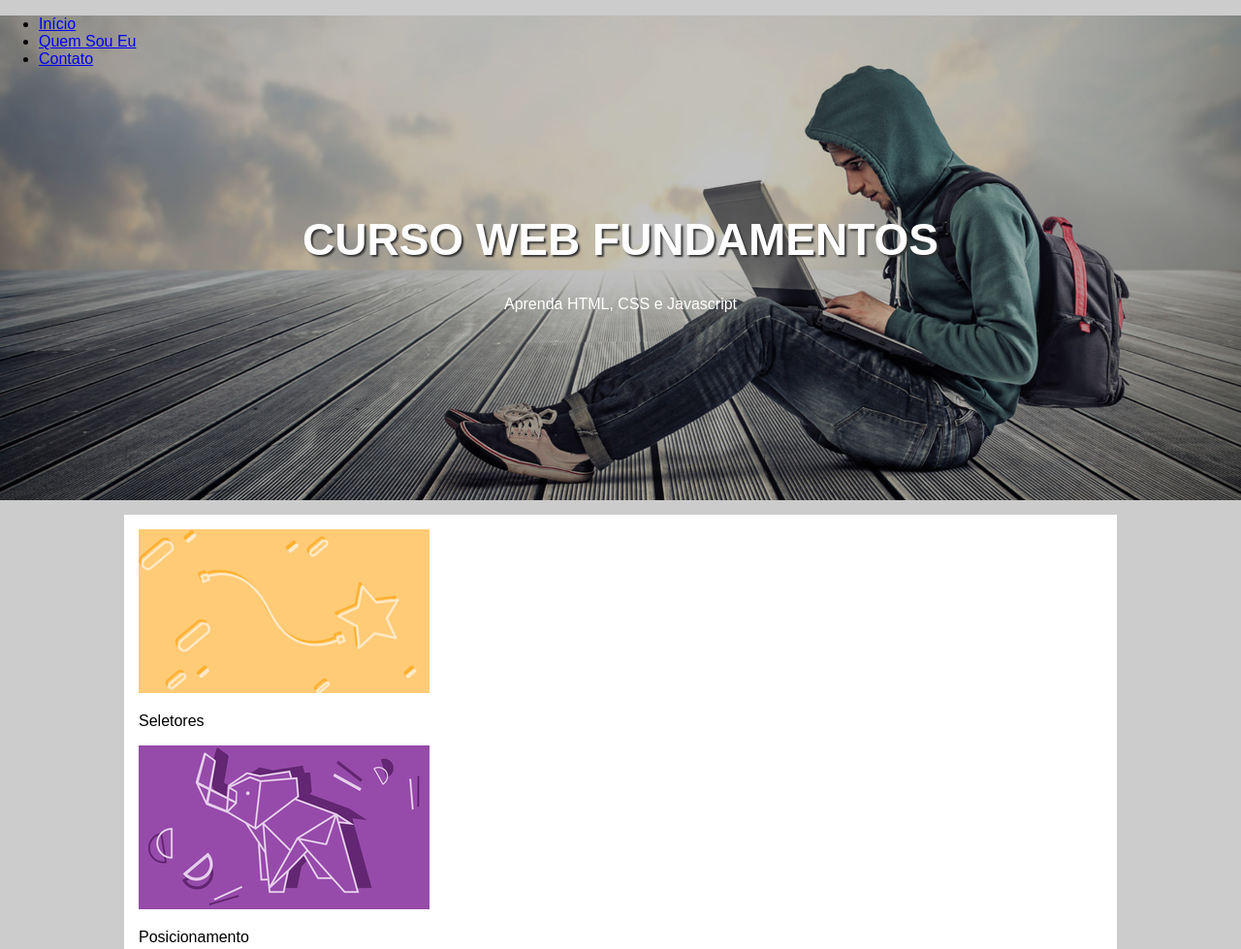
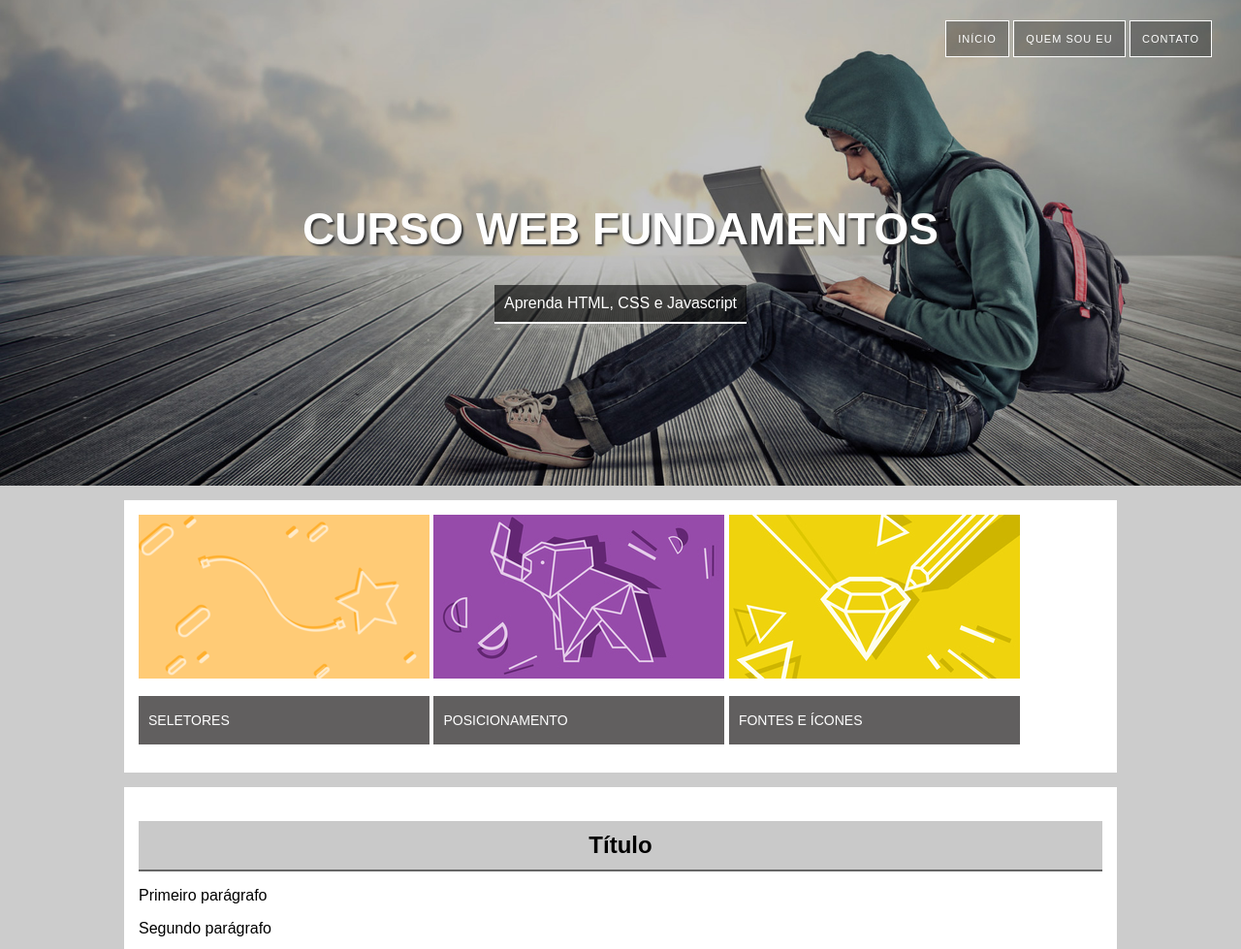
Before and after one commit to lpsaoleo/Front-End-Projects, a plain HTML site: page My_First_Page/index.html in a window 1280 px wide. Shown: the top 979 px of the page at 97% size. Drawn offline with Linux system fonts and the light colour scheme.

Commit message:
header complete

```diff
--- a/My_First_Page/css/style.css
+++ b/My_First_Page/css/style.css
@@ -9,6 +9,7 @@ body{
     height: 500px;
     background-position: right center;
     background-size: cover;
+    border-top: 1px solid transparent; /*Para remover a quebra da margem superior*/
 }
 
 .hero-content{
@@ -23,15 +24,80 @@ body{
     text-shadow: 2px 2px 2px #333;
 }
 
+.hero-content a{
+    background-color: rgba(0,0,0,.6);
+    display: inline-block;
+    padding: 10px;
+    border-bottom: 2px solid white;
+    text-decoration: none;
+    color: white;
+}
+
+.hero-content a:hover{
+    background: rgba(0,0,0,0.2);
+}
+
+.hero nav ul{
+    text-align: right;
+    margin: 20px 30px 0 0;
+}
+
+.hero-li{
+    display:inline-block;
+    list-style: none;
+    border: 1px solid white;
+}
+
+.hero nav a{
+    background: rgba(0,0,0,0.3); /*Define a transparência do conteúdo*/
+    display: block;
+    padding: 12px;
+    color: white;
+    text-decoration: none;
+    text-transform: uppercase;
+    font-size: 11px;
+    letter-spacing: 1px;
+}
+
+.hero nav a:hover{
+    background: rgba(0,0,0,0.2); /*Define a transparência do conteúdo durante o hover do mouse sobre o botao*/
+}
+
 main{
     width: 80%;
     margin: auto;
 }
 
-.content-section{
+.content-section, .content-section-card{
     background-color: white;
     padding: 15px;
     margin-top: 15px;
+
+}
+
+.card{
+    display: inline-block;
+}
+
+.card p{
+    background-color: rgb(97, 95, 95);
+    color: white;
+    text-transform: uppercase;
+    font-size: 14px;
+    height: 50px;
+    line-height: 50px;
+    padding-left: 10px;
+
+}
+
+.content-header{
+    background-color: rgb(201, 201, 201);
+    border-bottom-color: rgb(102, 102, 102);
+    border-bottom-width: 2px;
+    border-bottom-style: solid;
+    text-align: center;
+    height: 50px;
+    line-height: 50px; /*line height na mesma altura da caixa para centralizar */
 }
 
 footer{
--- a/My_First_Page/index.html
+++ b/My_First_Page/index.html
@@ -19,19 +19,19 @@
             <header class="hero">
             <nav>
                 <ul>
-                    <li><a href="index.html">Início</a></li>
-                    <li><a href="#">Quem Sou Eu</a></li>
-                    <li><a href="#">Contato</a></li>
+                    <li class="hero-li"><a href="index.html">Início</a></li>
+                    <li class="hero-li"><a href="https://github.com/lpsaoleo" target="_blank">Quem Sou Eu</a></li>
+                    <li class="hero-li"><a href="https://www.linkedin.com/in/luan-souza-60516250/" target="_blank">Contato</a></li>
                 </ul>
             </nav>
             <div class="hero-content">
                 <h1>Curso Web Fundamentos</h1>
-                <p>Aprenda HTML, CSS e Javascript</p>
+                <p><a href="https://www.udemy.com/course/curso-web-design-fundamentos-aprenda-html-css-e-javascript" target="_blank">Aprenda HTML, CSS e Javascript</a></p>
             </div>
         </header>
 
         <main>
-            <section class="content-section">
+            <section class="content-section-card">
                 <div class="card">
                     <img src="imagens/card_01.png" alt="">
                     <p>Seletores</p>
@@ -50,7 +50,7 @@
 
             <section class="content-section">
                 <article>
-                    <header>
+                    <header class="content-header">
                         <h2>Título</h2>
                     </header>
                     <p>Primeiro parágrafo</p>
```
